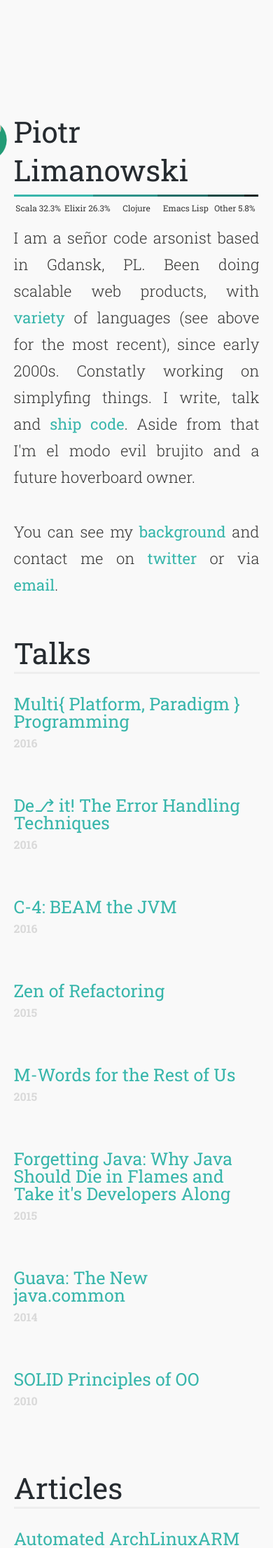
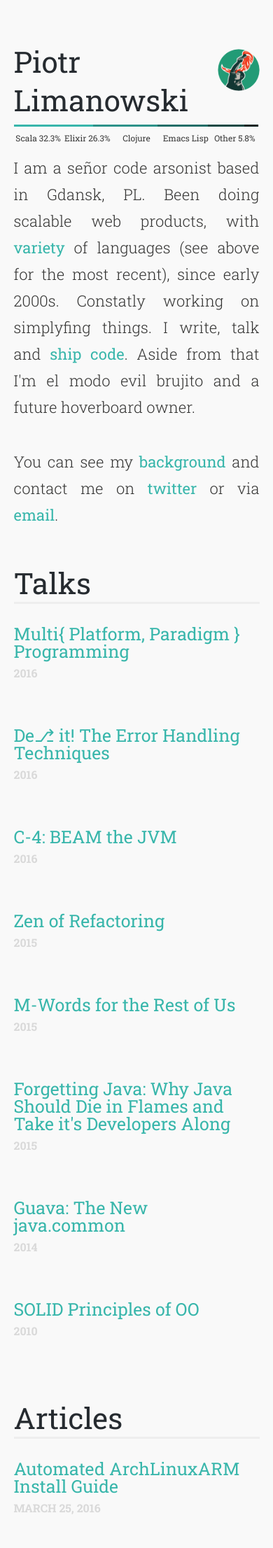
Before and after one commit to peel/peel.github.com, a Jekyll site: the page built from index.html, in a window 390 px wide. Shown: the top 2212 px of the page at 70% size. Built offline with Jekyll 4.4.1, drawn with Linux system fonts in a browser that asks for light colours; nearby versions of some CDN libraries.

Commit message:
mobile header

```diff
--- a/_layouts/index.html
+++ b/_layouts/index.html
@@ -3,7 +3,7 @@ layout: default
 ---
 
 <section class="posts postindex wrapper squeezed">
-    {% if site.logourl != "" %}<img src="{{ site.logourl | prepend: site.baseurl }}" class="profileimage" alt="user">{% endif %}
+    {% if site.logourl != "" %}<img src="{{ site.logourl | prepend: site.baseurl }}" class="profileimage indexicon" alt="user">{% endif %}
     <h1 class="section">{{site.author_name}}<a href="{{site.wakatime_url}}" class="languagesBox"><languages></languages></a></h1>
     <p>{{content}}</p>
     <h1 class="section">Talks</h1>
--- a/assets/css/_index.scss
+++ b/assets/css/_index.scss
@@ -4,6 +4,17 @@
 
 .squeezed{
     max-width: 600px;
+}
+@media screen and (max-width: 790px) {
+  .indexicon{
+    float: right !important;
+  }
+}
+
+@media screen and (max-width: 675px) {
+  .indexicon{
+    float: right !important;
+  }
 }
 
 .index {
--- a/assets/css/_post.scss
+++ b/assets/css/_post.scss
@@ -348,7 +348,7 @@
   }
 
 	@media screen and (max-width: 906px) {
-		padding-top: 110px;
+		padding-top: 10px;
 	}
 
 	article.featured {
```
